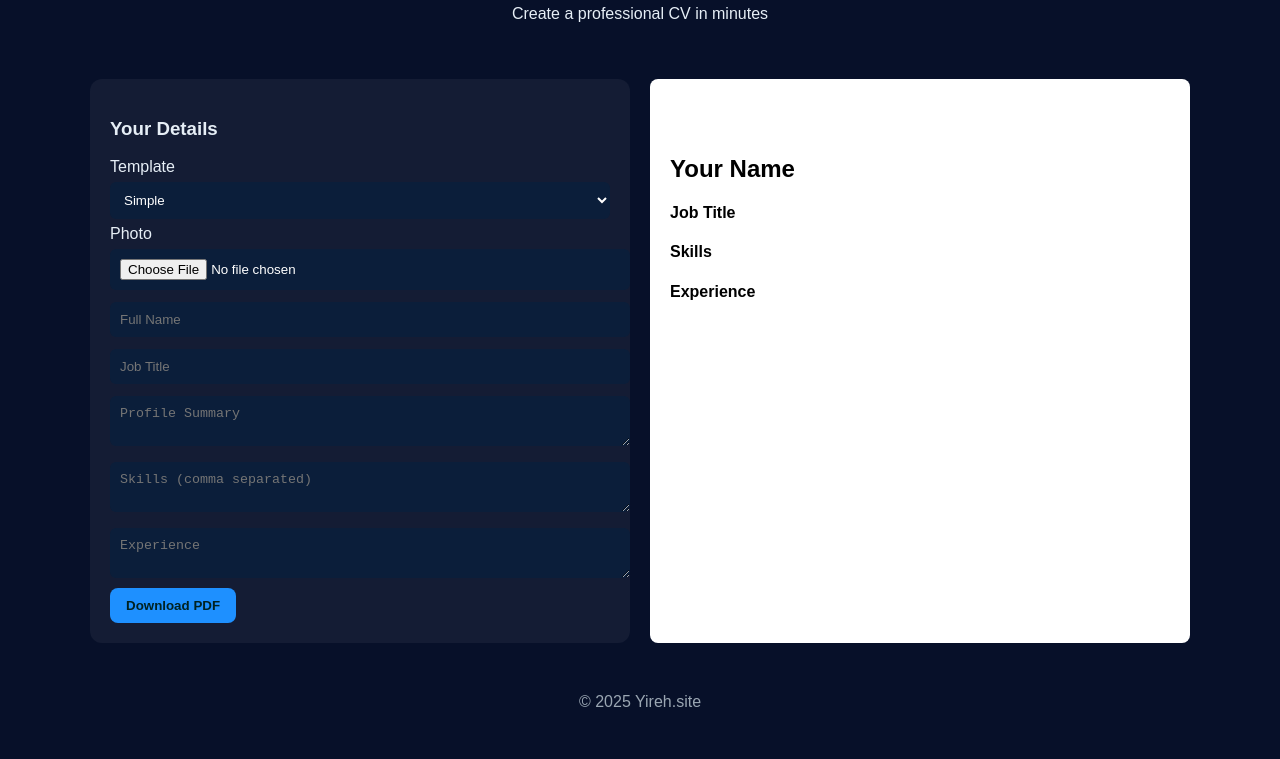
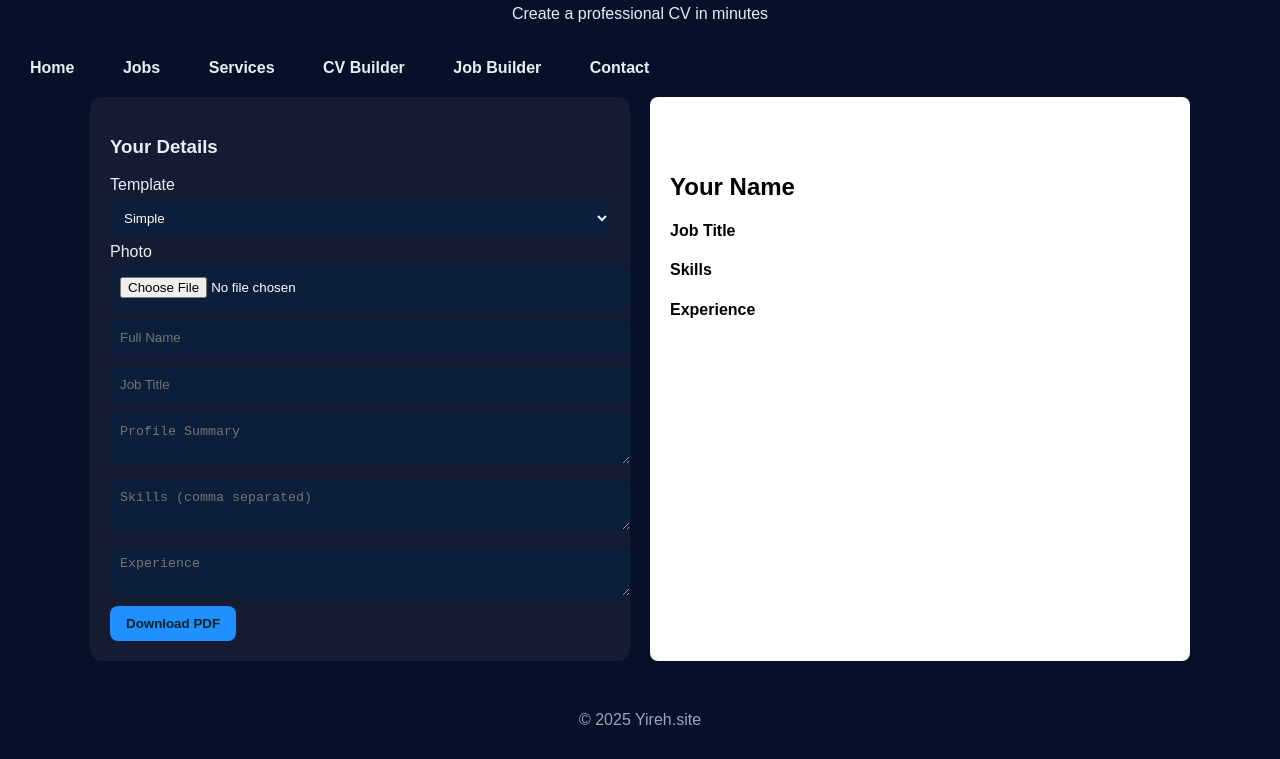
Before and after one commit to yireh-remotejobs/yireh.ai, a plain HTML site: page cv-builder.html in a window 1280 px wide. Shown: the part 145-904 px from the top of the page. Drawn offline with Linux system fonts and the light colour scheme.

Commit message:
Update cv-builder.html

```diff
--- a/cv-builder.html
+++ b/cv-builder.html
@@ -29,6 +29,14 @@ button { background:#1e90ff; color:#022; padding:10px 16px; border:none; border-
 <h2>CV Builder</h2>
 <p>Create a professional CV in minutes</p>
 </header>
+<nav>
+  <a href="index.html">Home</a>
+  <a href="jobs.html">Jobs</a>
+  <a href="services.html">Services</a>
+  <a href="cv-builder.html">CV Builder</a>
+  <a href="job-builder.html">Job Builder</a>
+  <a href="contact.html">Contact</a>
+</nav>
 
 <div class="container">
 
```
